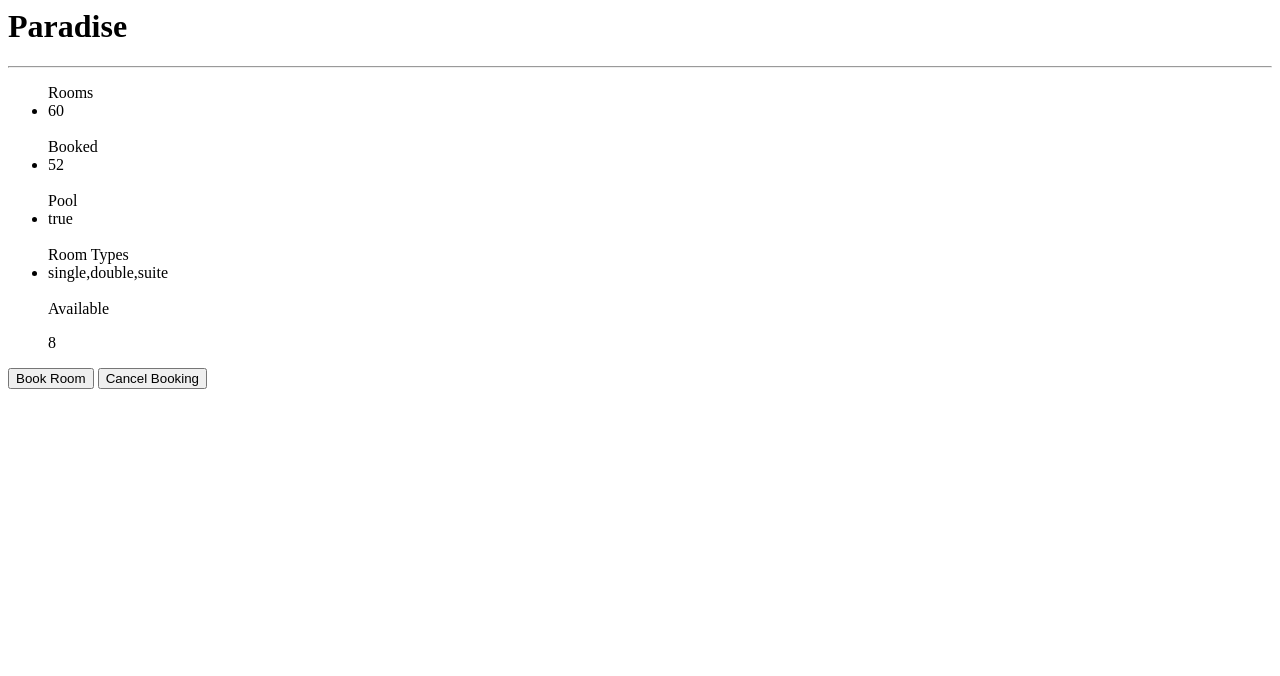
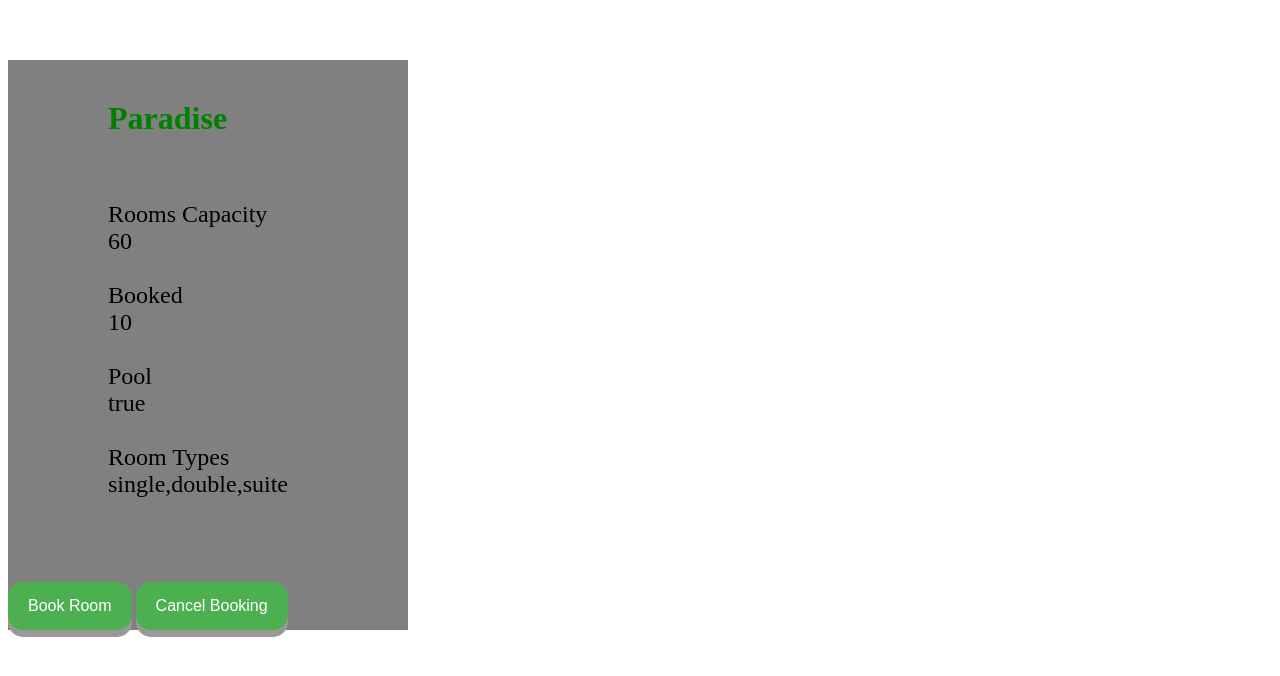
Before and after one commit to Thomas161/Holiday.io, a website: page public/index.html in a window 1280 px wide. Drawn offline with Linux system fonts and the light colour scheme.

Commit message:
new features

```diff
--- a/bookings.ts
+++ /dev/null
@@ -1 +0,0 @@
-console.log('hello tom');
--- a/public/index.html
+++ b/public/index.html
@@ -3,15 +3,17 @@
     <meta charset="UTF-8" />
     <meta name="viewport" content="width=device-width, initial-scale=1.0" />
     <meta http-equiv="X-UA-Compatible" content="ie=edge" />
-
-    <title>Document</title>
+    <link rel="stylesheet" type="text/css" href="style.css" />
+    <title>Holiday</title>
   </head>
   <body>
+    <div class="container">
+      <div class="column">
         <h1 id="hotel"></h1>
-    <hr />
+
         <ul>
-      <label>Rooms</label>
-      <li id="rooms"></li>
+          <label>Rooms Capacity</label>
+          <li id="capacity"></li>
           <br />
           <label>Booked</label>
           <li id="booked"></li>
@@ -21,13 +23,12 @@
           <br />
           <label>Room Types</label>
           <li id="roomTypes"></li>
-      <br />
-      <label>Available</label>
-      <p id="avail"></p>
         </ul>
-
+      </div>
       <button onclick="bookRoom()">Book Room</button>
       <button onclick="cancelRoom()">Cancel Booking</button>
+    </div>
+
     <script type="text/javascript" src="main.js"></script>
   </body>
 </html>
--- a/public/main.js
+++ b/public/main.js
@@ -1,20 +1,16 @@
 let h1 = {
   name: "Paradise",
-  rooms: 60,
-  booked: 52,
   pool: true,
-  roomTypes: ["single", "double", "suite"],
-  checkAvailability: function() {
-    return this.rooms - this.booked;
-  }
+  capacity: 60,
+  booked: 10,
+  roomTypes: ["single", "double", "suite"]
 };
-console.log(h1.checkAvailability());
 
 let h = document.getElementById("hotel");
 h.textContent = h1.name;
 
-let r = document.getElementById("rooms");
-r.textContent = h1.rooms;
+let r = document.getElementById("capacity");
+r.textContent = h1.capacity;
 
 let b = document.getElementById("booked");
 b.textContent = h1.booked;
@@ -25,15 +21,22 @@
 let rT = document.getElementById("roomTypes");
 rT.textContent = h1.roomTypes;
 
-let c = document.getElementById("avail");
-c.textContent = h1.checkAvailability();
-
-//onClick function
 function bookRoom() {
   let update = document.getElementById("booked");
   update.textContent = ++h1.booked;
+  if (h1.booked >= h1.capacity) {
+    alert("MAX OCCUPANCY REACHED");
+    window.setTimeout(function() {
+      window.location.reload();
+    }, 3000);
+  }
 }
 function cancelRoom() {
-  let update = document.getElementById("booked");
-  update.textContent = --h1.booked;
+  let can = document.getElementById("booked");
+  can.textContent = --h1.booked;
+  if (h1.booked <= 0) {
+    document.getElementById("booked").style.color = "red";
+  } else if (h1.booked > 0) {
+    document.getElementById("Booked").style.color = "green";
+  }
 }
--- /dev/null
+++ b/public/style.css
@@ -0,0 +1,43 @@
+ul {
+  list-style: none;
+  font-size: 1.5em;
+}
+li {
+}
+.capacity {
+  color: gray;
+}
+
+.booked {
+  color: darkcyan;
+}
+h1 {
+  color: green;
+  margin: 40px;
+}
+.container {
+  background-color: gray;
+  width: 400px;
+}
+.column {
+  display: flex;
+  margin: 60px;
+  top: 20%;
+  flex-direction: column;
+  flex-basis: 100%;
+  flex: 1;
+}
+button {
+  display: inline-block;
+  padding: 15px 20px;
+  font-size: 16px;
+  cursor: pointer;
+  text-align: center;
+  text-decoration: none;
+  outline: none;
+  color: #fff;
+  background-color: #4caf50;
+  border: none;
+  border-radius: 15px;
+  box-shadow: 0 7px #999;
+}
```
Also changed, not shown: bookings.js (deleted, +0 -10 lines). Lines whose indentation alone changed are shown as unchanged.
